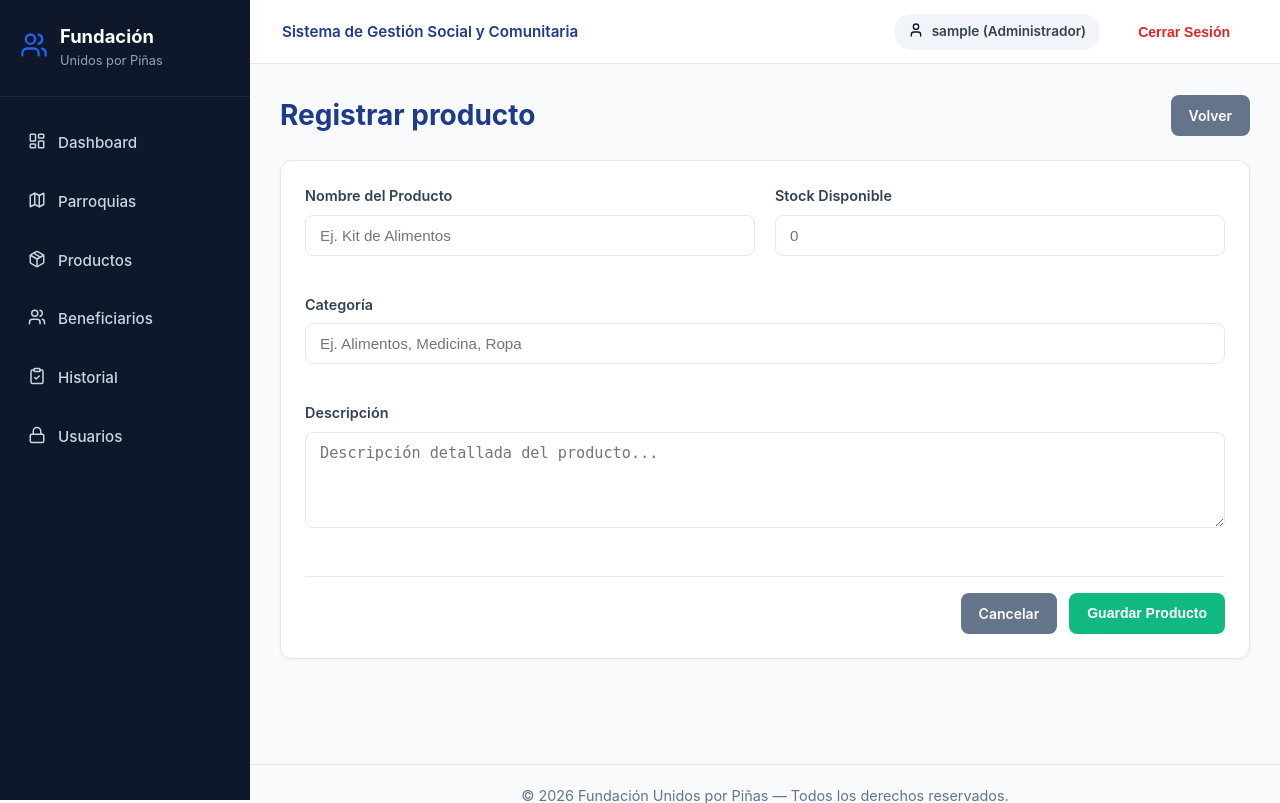
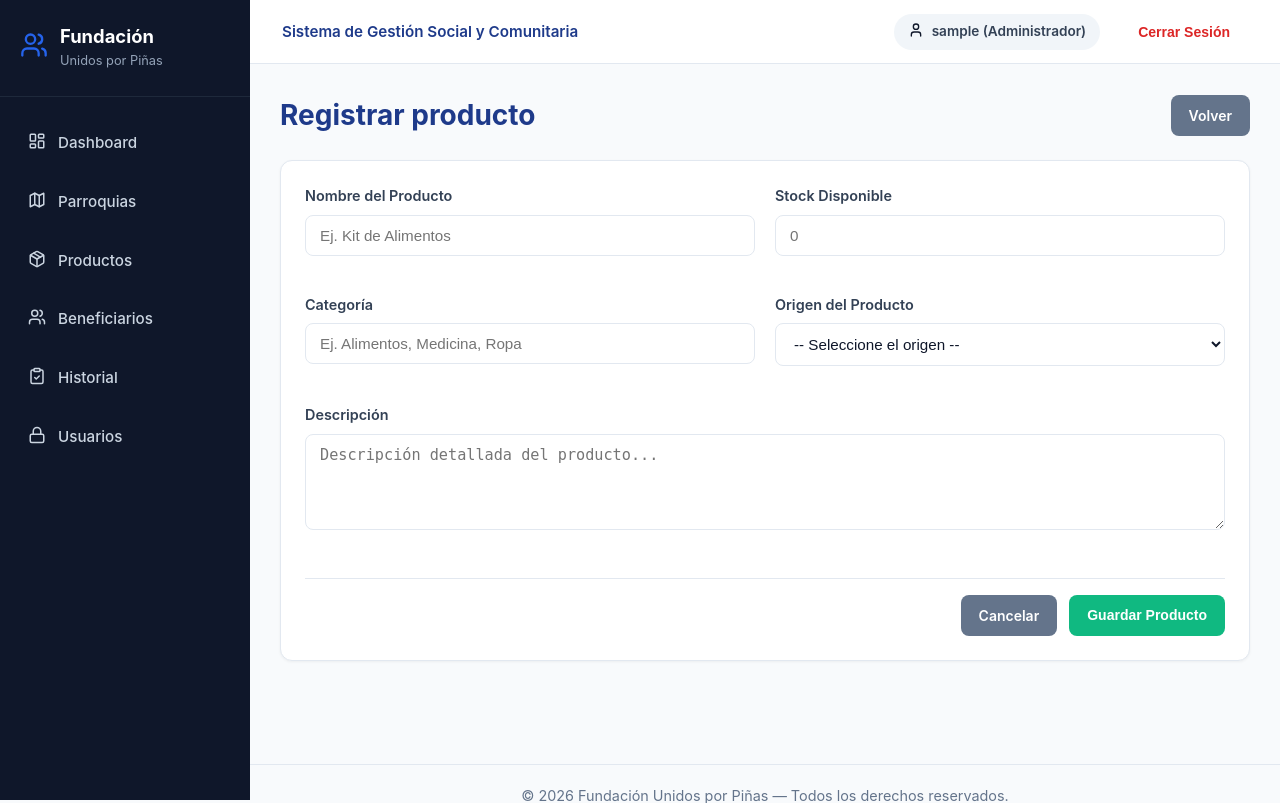
Before and after one commit to alexander06j/fundacion-web-pag, a Spring Boot app: page /dashboard/productos/nuevo in a window 1280 px wide. Shown: the top 803 px of the page. Run offline with Spring Boot 4, Linux system fonts and the light colour scheme; the visitor is signed in with stand-in values (Sample User, id 1); some of the project's set-up classes (security, data sources, template engines, error pages and the like) are left out, and stand-ins take their place.

Commit message:
feat(productos): incorporar origen (Donado/Comprado) en registro y tabla
- Crear enum OrigenProducto y persistirlo en Producto, DTOs, ProductoService y ProductoWebController
- Añadir selector de origen en formulario y columna con etiqueta visual en el listado de productos

```diff
--- a/fundacion-web/src/main/java/com/fundacionunidosporpinias/fundacion_web/controller/web/ProductoWebController.java
+++ b/fundacion-web/src/main/java/com/fundacionunidosporpinias/fundacion_web/controller/web/ProductoWebController.java
@@ -3,6 +3,7 @@ package com.fundacionunidosporpinias.fundacion_web.controller.web;
 
 import com.fundacionunidosporpinias.fundacion_web.dto.producto.ProductoRequestDTO;
 import com.fundacionunidosporpinias.fundacion_web.dto.producto.ProductoResponseDTO;
+import com.fundacionunidosporpinias.fundacion_web.model.OrigenProducto;
 import com.fundacionunidosporpinias.fundacion_web.service.IProductoService;
 import jakarta.validation.Valid;
 import org.springframework.beans.factory.annotation.Autowired;
@@ -19,135 +20,106 @@ public class ProductoWebController {
     @Autowired
     private IProductoService productoService;
 
-    //Lista de Productos
+    // Lista de Productos
     @GetMapping
-    public String listar(Model model){
-
-        model.addAttribute(
-                "productos",
-                productoService.findAll()
-        );
+    public String listar(Model model) {
+        model.addAttribute("productos", productoService.findAll());
         return "private/productos/lista";
     }
 
-    //Formulario para un nuevo producto
+    // Formulario para un nuevo producto
     @GetMapping("/nuevo")
-    public String mostrarFormularioNuevo(Model model){
-
-        model.addAttribute(
-                "producto",
-                new ProductoRequestDTO()
-        );
-
-        model.addAttribute("titulo", "Registrar producto");
-        model.addAttribute("modoEdicion",false);
+    public String mostrarFormularioNuevo(Model model) {
+        model.addAttribute("producto", new ProductoRequestDTO());
+        prepararFormulario(model, "Registrar producto", false, null, null);
 
         return "private/productos/formulario";
     }
 
-    //Guardar producto
+    // Guardar producto
     @PostMapping
     public String guardar(
-            @Valid @ModelAttribute("producto")
-            ProductoRequestDTO productoDTO,
+            @Valid @ModelAttribute("producto") ProductoRequestDTO productoDTO,
             BindingResult result,
             Model model
-    ){
-        if(result.hasErrors()){
-            model.addAttribute(
-                    "titulo",
-                    "Registrar producto"
-            );
-
-            model.addAttribute(
-                    "modoEdicion",
-                    false
-            );
-
+    ) {
+        if (result.hasErrors()) {
+            prepararFormulario(model, "Registrar producto", false, null, null);
             return "private/productos/formulario";
-
         }
 
         productoService.save(productoDTO);
-
         return "redirect:/dashboard/productos";
     }
 
-    //Formulario editar Producto
+    // Formulario editar Producto
     @GetMapping("/{id}/editar")
     public String mostrarFormularioEditar(
             @PathVariable("id") Long id,
             Model model
-    ){
-
+    ) {
         ProductoResponseDTO response = productoService.findById(id);
-
-        if(response == null){
+        if (response == null) {
             return "redirect:/dashboard/productos";
         }
 
         ProductoRequestDTO dto = new ProductoRequestDTO();
-
         dto.setNombre(response.getNombre());
         dto.setStock(response.getStock());
         dto.setDescripcion(response.getDescripcion());
         dto.setCategoria(response.getCategoria());
+        dto.setOrigen(response.getOrigen());
 
         model.addAttribute("producto", dto);
-        model.addAttribute("auditoria", response);
-        model.addAttribute("productoId", id);
-        model.addAttribute("titulo", "Editar producto");
-        model.addAttribute("modoEdicion", true);
+        prepararFormulario(model, "Editar producto", true, id, response);
 
         return "private/productos/formulario";
     }
 
-    //Actualizar producto
+    // Actualizar producto
     @PostMapping("/{id}")
     public String actualizar(
             @PathVariable("id") Long id,
-            @Valid @ModelAttribute("producto")
-            ProductoRequestDTO productoDTO,
+            @Valid @ModelAttribute("producto") ProductoRequestDTO productoDTO,
             BindingResult result,
             Model model
-    ){
-        if(result.hasErrors()){
-            model.addAttribute(
-                    "productoId",
-                    id
-            );
-            model.addAttribute("auditoria", productoService.findById(id));
-
-            model.addAttribute(
-                    "titulo",
-                    "Editar producto"
-            );
-
-            model.addAttribute(
-                    "modoEdicion",
-                    true
-            );
-
+    ) {
+        if (result.hasErrors()) {
+            prepararFormulario(model, "Editar producto", true, id, productoService.findById(id));
             return "private/productos/formulario";
-
         }
 
         productoService.update(id, productoDTO);
-
         return "redirect:/dashboard/productos";
-
     }
 
-    //Eliminar producto
+    // Eliminar producto
     @PostMapping("/{id}/eliminar")
-    public String eliminar(@PathVariable("id") Long id, RedirectAttributes redirectAttributes){
+    public String eliminar(@PathVariable("id") Long id, RedirectAttributes redirectAttributes) {
         try {
             productoService.delete(id);
         } catch (Exception e) {
-            redirectAttributes.addFlashAttribute("errorMensaje", "No se puede eliminar el producto porque está vinculado a entregas.");
+            redirectAttributes.addFlashAttribute("errorMensaje",
+                    "No se puede eliminar el producto porque está vinculado a entregas.");
         }
 
         return "redirect:/dashboard/productos";
     }
 
+    private void prepararFormulario(Model model,
+                                    String titulo,
+                                    boolean modoEdicion,
+                                    Long productoId,
+                                    ProductoResponseDTO auditoria) {
+        model.addAttribute("titulo", titulo);
+        model.addAttribute("modoEdicion", modoEdicion);
+        model.addAttribute("origenes", OrigenProducto.values());
+        if (productoId != null) {
+            model.addAttribute("productoId", productoId);
+        }
+        if (auditoria != null) {
+            model.addAttribute("auditoria", auditoria);
+        }
+    }
+
 }
--- a/fundacion-web/src/main/java/com/fundacionunidosporpinias/fundacion_web/model/Producto.java
+++ b/fundacion-web/src/main/java/com/fundacionunidosporpinias/fundacion_web/model/Producto.java
@@ -36,6 +36,10 @@ public class Producto extends Auditable {
     @NotBlank(message = "La categoría es obligatoria")
     private String categoria;
 
+    @Enumerated(EnumType.STRING)
+    @Column(length = 20)
+    private OrigenProducto origen;
+
     @OneToMany(mappedBy = "producto",cascade = CascadeType.ALL)
     private List<DetalleEntrega> detallesEntrega = new ArrayList<>();
 
--- a/fundacion-web/src/main/java/com/fundacionunidosporpinias/fundacion_web/service/imp/ProductoService.java
+++ b/fundacion-web/src/main/java/com/fundacionunidosporpinias/fundacion_web/service/imp/ProductoService.java
@@ -11,6 +11,7 @@ import org.springframework.beans.factory.annotation.Autowired;
 import org.springframework.stereotype.Service;
 
 import java.util.List;
+
 
 @Service
 public class ProductoService implements IProductoService {
@@ -51,6 +52,7 @@ public class ProductoService implements IProductoService {
         producto.setStock(dto.getStock());
         producto.setDescripcion(dto.getDescripcion());
         producto.setCategoria(dto.getCategoria());
+        producto.setOrigen(dto.getOrigen());
 
         return mapper.toResponseDTO(
                 repository.save(producto)
--- a/fundacion-web/src/main/resources/templates/private/productos/formulario.html
+++ b/fundacion-web/src/main/resources/templates/private/productos/formulario.html
@@ -1,6 +1,6 @@
 <!DOCTYPE html>
 <html xmlns:th="http://www.thymeleaf.org">
-<meta charset="UTF-8">
+
 <head th:replace="~{fragments/head :: head(${titulo})}"></head>
 
 <body>
@@ -25,26 +25,38 @@
             <div class="form-grid">
 
                 <div class="form-group">
-                    <label>Nombre del Producto</label>
-                    <input type="text" th:field="*{nombre}" class="form-control" placeholder="Ej. Kit de Alimentos">
+                    <label for="nombre">Nombre del Producto</label>
+                    <input id="nombre" type="text" th:field="*{nombre}" class="form-control" placeholder="Ej. Kit de Alimentos" required>
                     <small class="error" th:if="${#fields.hasErrors('nombre')}" th:errors="*{nombre}"></small>
                 </div>
 
                 <div class="form-group">
-                    <label>Stock Disponible</label>
-                    <input type="number" min="0" th:field="*{stock}" class="form-control" placeholder="0">
+                    <label for="stock">Stock Disponible</label>
+                    <input id="stock" type="number" min="0" th:field="*{stock}" class="form-control" placeholder="0" required>
                     <small class="error" th:if="${#fields.hasErrors('stock')}" th:errors="*{stock}"></small>
                 </div>
 
-                <div class="form-group full-width">
-                    <label>Categoría</label>
-                    <input type="text" th:field="*{categoria}" class="form-control" placeholder="Ej. Alimentos, Medicina, Ropa">
+                <div class="form-group">
+                    <label for="categoria">Categoría</label>
+                    <input id="categoria" type="text" th:field="*{categoria}" class="form-control" placeholder="Ej. Alimentos, Medicina, Ropa" required>
                     <small class="error" th:if="${#fields.hasErrors('categoria')}" th:errors="*{categoria}"></small>
                 </div>
 
+                <div class="form-group">
+                    <label for="origen">Origen del Producto</label>
+                    <select id="origen" th:field="*{origen}" class="form-control" required>
+                        <option value="">-- Seleccione el origen --</option>
+                        <option th:each="o : ${origenes}"
+                                th:value="${o.name()}"
+                                th:text="${o.descripcion + (o.name() == 'DONADO' ? ' (Donado a la fundación)' : ' (Comprado por la fundación)')}">
+                        </option>
+                    </select>
+                    <small class="error" th:if="${#fields.hasErrors('origen')}" th:errors="*{origen}"></small>
+                </div>
+
                 <div class="form-group full-width">
-                    <label>Descripción</label>
-                    <textarea rows="4" th:field="*{descripcion}" class="form-control" placeholder="Descripción detallada del producto..."></textarea>
+                    <label for="descripcion">Descripción</label>
+                    <textarea id="descripcion" rows="4" th:field="*{descripcion}" class="form-control" placeholder="Descripción detallada del producto..."></textarea>
                 </div>
 
             </div>
```
Also changed, not shown: fundacion-web/src/main/java/com/fundacionunidosporpinias/fundacion_web/dto/producto/ProductoRequestDTO.java (+8 -4 lines), fundacion-web/src/main/java/com/fundacionunidosporpinias/fundacion_web/model/OrigenProducto.java (added, +20 -0 lines).
